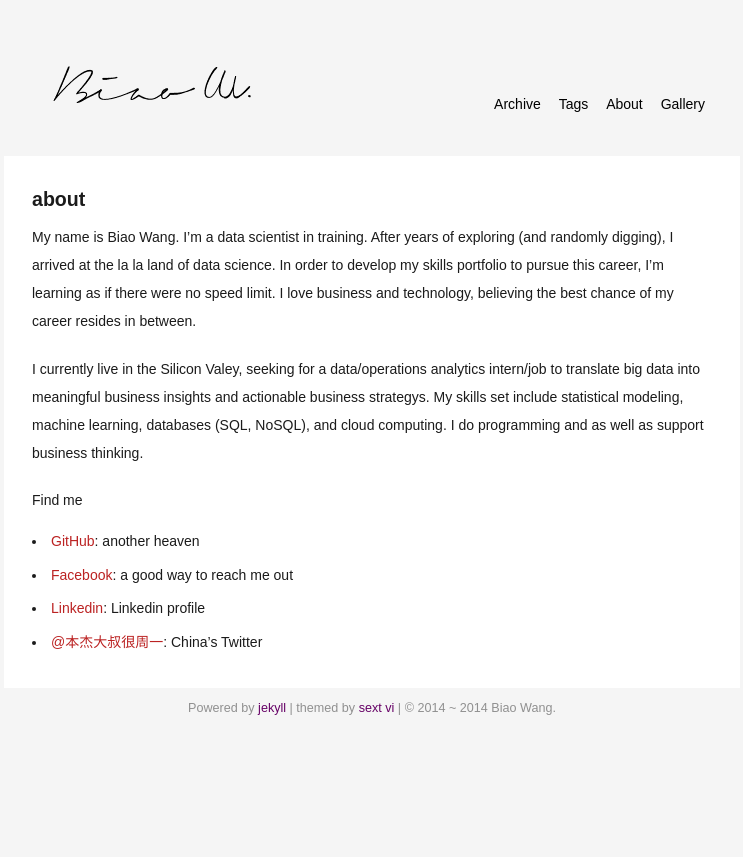
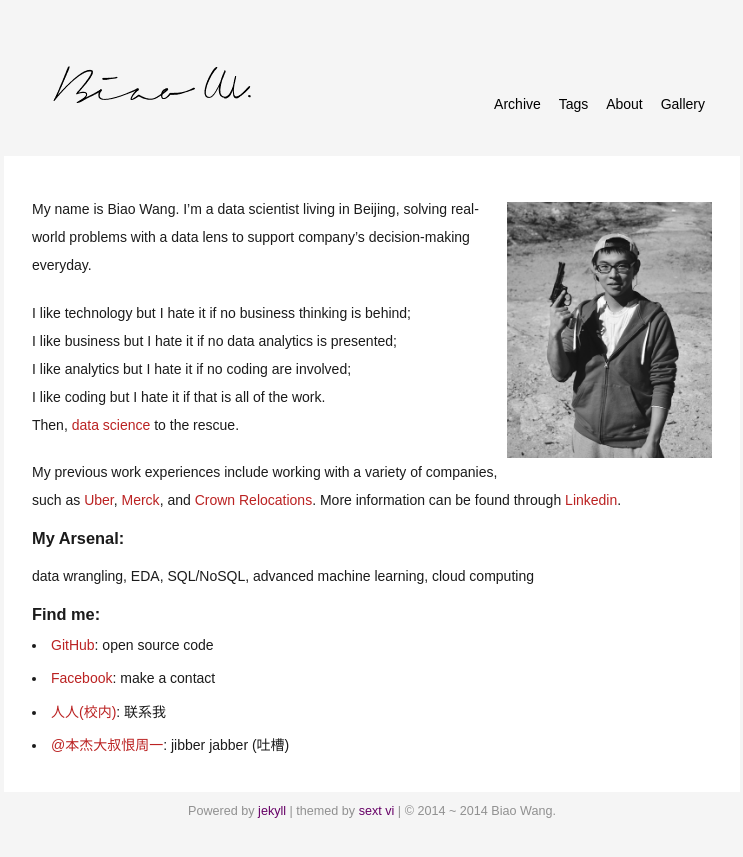
Before and after one commit to biaowww/biaowww.github.io, a Jekyll site: the page built from about.markdown, in a window 1280 px wide. Shown: the top 857 px of the page, without its empty margins (268-1011 px from the left). Built offline with Jekyll 4.4.1, drawn with Linux system fonts in a browser that asks for light colours; some web fonts are replaced; Markdown is read by kramdown in place of the engine named in the settings.

Commit message:
update about page

```diff
--- a/about.markdown
+++ b/about.markdown
@@ -1,15 +1,28 @@
 ---
-title: about
+title:
 layout: page
 ---
+<img src="media/img/gunshooting.jpg" width="205" height="256" align="right">
+My name is Biao Wang. I'm a data scientist living in Beijing, solving real-world problems with a data lens to support company's decision-making everyday.
 
-My name is Biao Wang. I'm a data scientist in training. After years of exploring (and randomly digging), I arrived at the la la land of data science. In order to develop my skills portfolio to pursue this career, I'm learning as if there were no speed limit. I love business and technology, believing the best chance of my career resides in between.
+I like technology but I hate it if no business thinking is behind;
+I like business but I hate it if no data analytics is presented;
+I like analytics but I hate it if no coding are involved;
+I like coding but I hate it if that is all of the work.
+Then, [data science](http://en.wikipedia.org/wiki/Data_science) to the rescue.
 
-I currently live in the Silicon Valey, seeking for a data/operations analytics intern/job to translate big data into meaningful business insights and actionable business strategys. My skills set include statistical modeling, machine learning, databases (SQL, NoSQL), and cloud computing. I do programming and as well as support business thinking.
+My previous work experiences include working with a variety of companies, such as
+[Uber](http://www.uber.com),
+[Merck](http://www.merck.com/mrl/), and
+[Crown Relocations](http://www.crownrelo.com/).
+More information can be found through [Linkedin](www.linkedin.com/in/evilbiao/).
 
+### My Arsenal:
+data wrangling, EDA, SQL/NoSQL, advanced machine learning, cloud computing
 
-Find me
--  [GitHub](https://github.com/wvngbvao483): another heaven
--  [Facebook](https://www.facebook.com/evilbiao): a good way to reach me out
--  [Linkedin](https://www.linkedin.com/in/evilbiao): Linkedin profile
--  [@本杰大叔很周一](http://weibo.com/234140960): China's Twitter
+### Find me:
+
+-  [GitHub](https://github.com/wvngbvao483): open source code
+-  [Facebook](https://www.facebook.com/evilbiao): make a contact
+-  [人人(校内)](http://www.renren.com/229737688): 联系我
+-  [@本杰大叔恨周一](http://weibo.com/234140960): jibber jabber (吐槽)
```
Also changed, not shown: _posts/2014-03-07-my-blog.md (deleted, +0 -8 lines), media/img/gunshooting.jpg (added).
